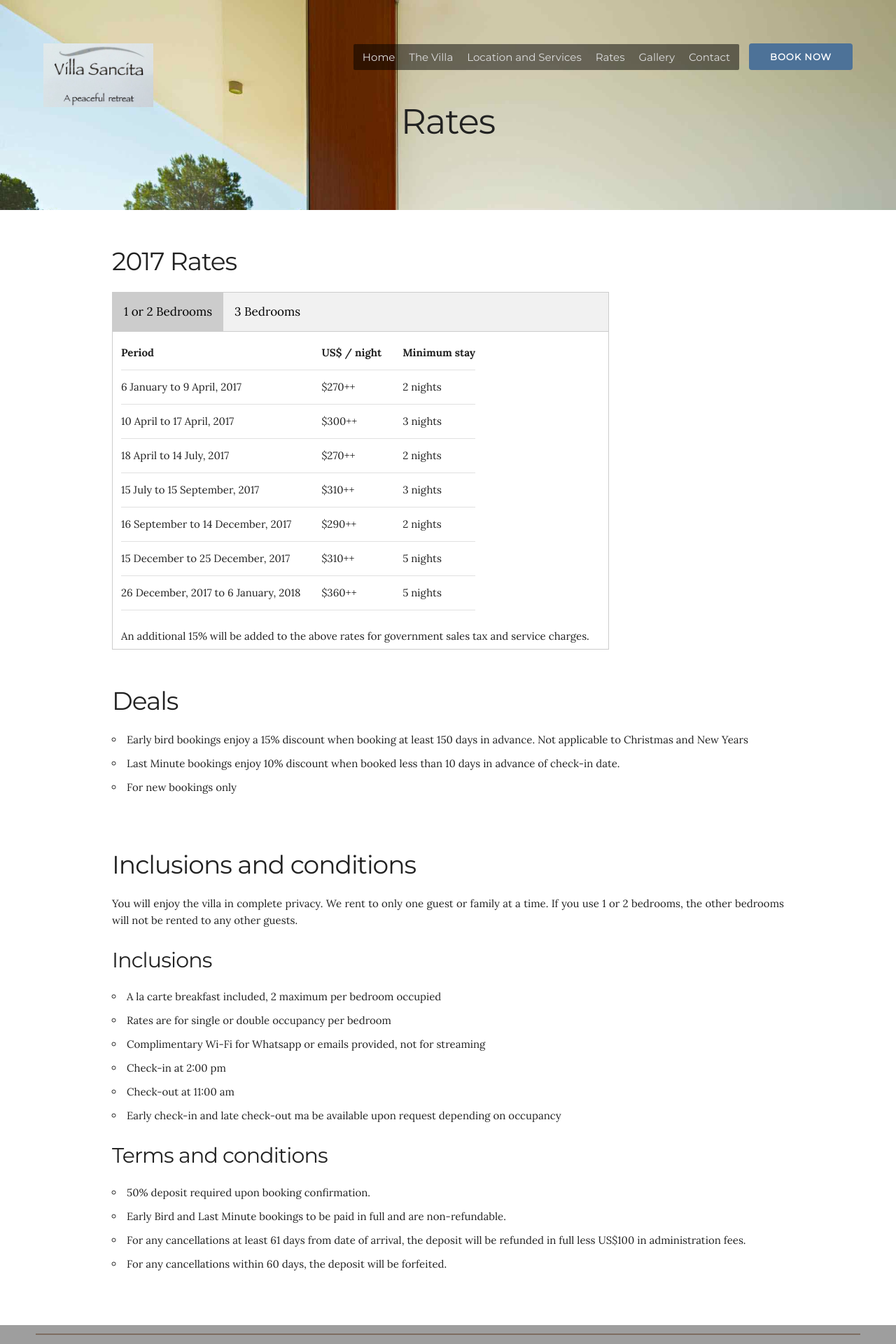
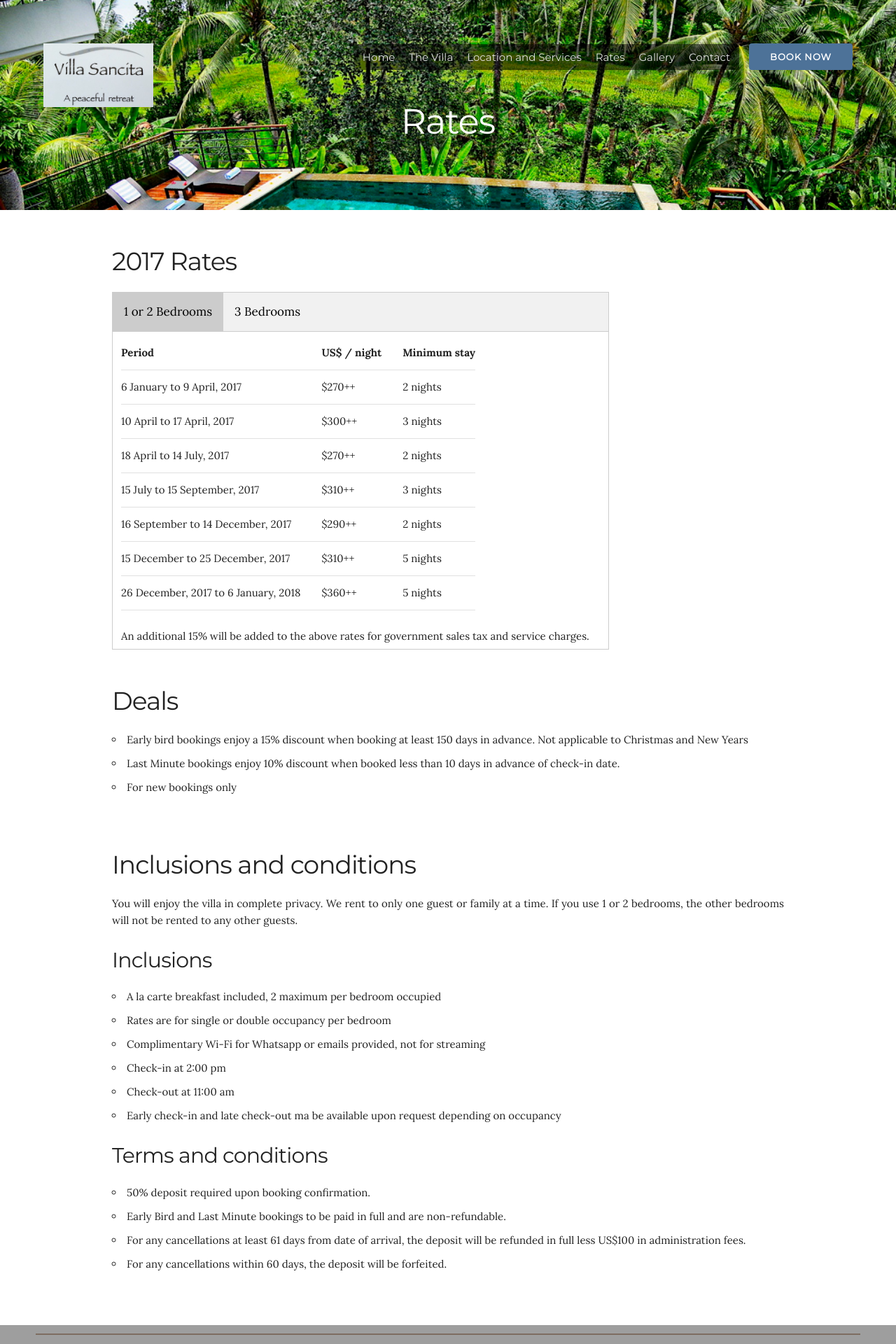
Before and after one commit to raayle/villa-sancita, a Jekyll site: the page built from rates.html, in a window 1280 px wide. Shown: the top 1920 px of the page at 70% size. Built offline with Jekyll 4.4.1, drawn with Linux system fonts in a browser that asks for light colours; grey boxes are pictures that could not be loaded.

```diff
--- a/css/style.css
+++ b/css/style.css
@@ -443,7 +443,8 @@
 section.rates-hero {
   position: relative;
   height: 300px;
-  background-image: url(../images/villasancita.jpg);
+  /*background-image: linear-gradient(rgba(255,255,255,0.4), rgba(255,255,255,0.4)), url(../images/rates-bg.jpg);*/
+  background-image: url(../images/rates-bg.jpg);
   background-size: cover;
 }
 
@@ -453,6 +454,7 @@
   top: 48%;
   left: 0;
   right: 0;
+  color: #FFF;
 }
 
 /*** Rates table ***/
@@ -486,7 +488,7 @@
 }
 
 /* Create an active/current tablink class */
-div.tab:focus, .active {
+div.tab:focus, div.tab.active {
     background-color: #ccc;
 }
 
```
Also changed, not shown: images/rates-bg.jpg (added).
